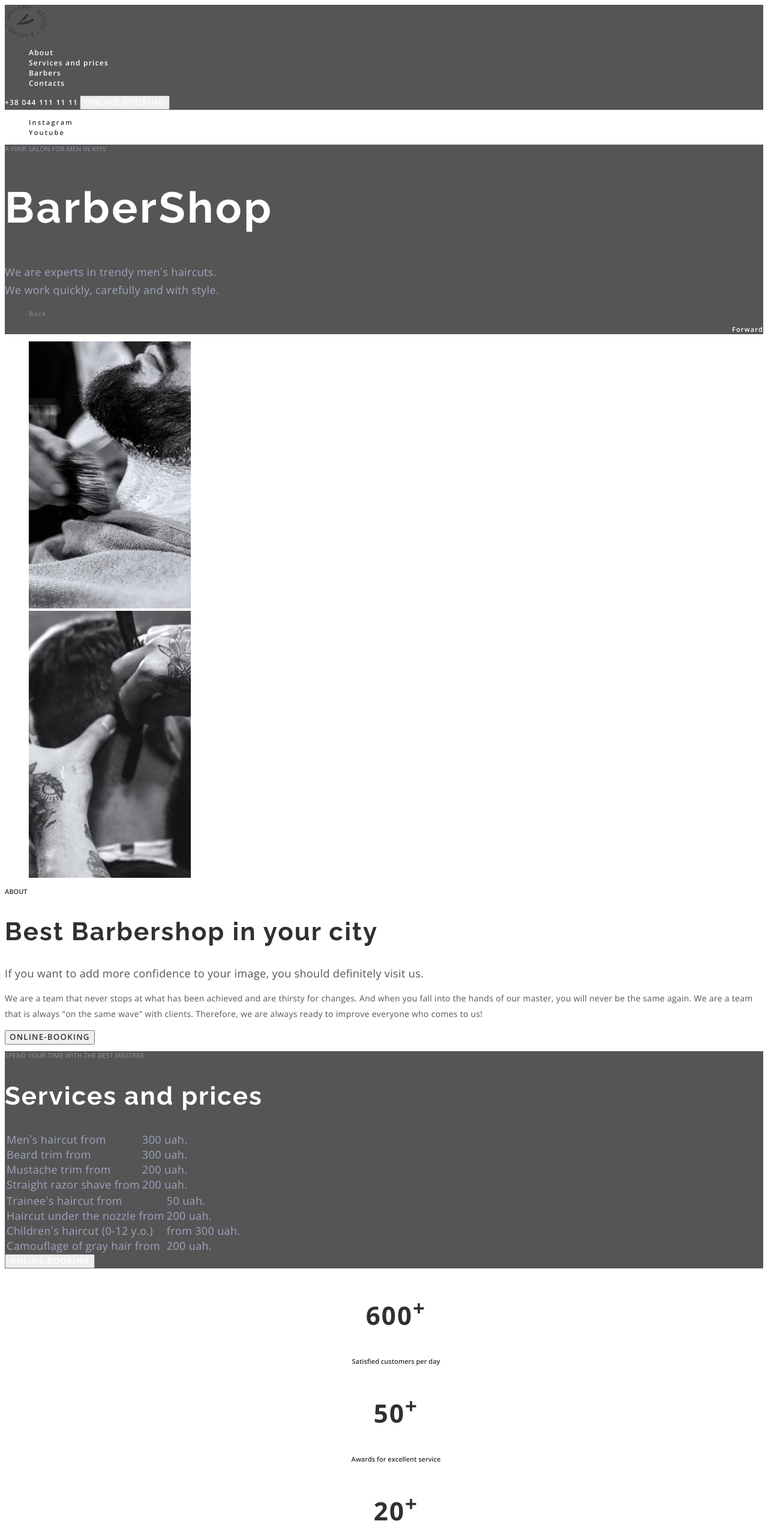
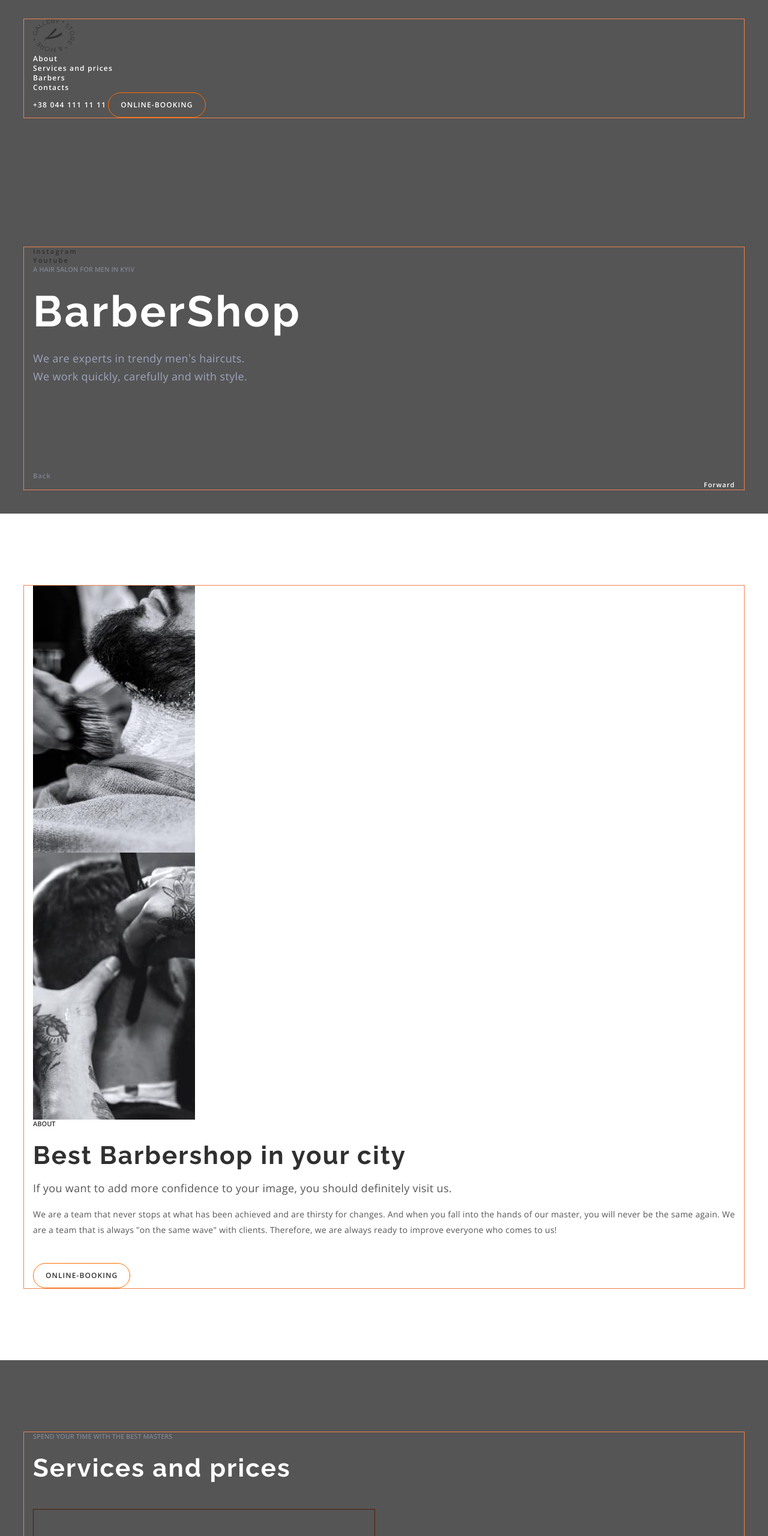
Before and after one commit to zemfira1/barbershop, a plain HTML site: page index.html in a window 1280 px wide. Shown: the top 2560 px of the page at 60% size. Drawn offline with nearby package versions, Linux system fonts and the light colour scheme.

Commit message:
padding+margin

```diff
--- a/css/styles.css
+++ b/css/styles.css
@@ -16,11 +16,35 @@ body {
     font-size: 12px;
     font-weight: 400;
 }
+
+p,
+h1,
+h2,
+h3,
+h4,       /*сбросили автоматические марджины*/
+h5,
+h6,
+table
+{
+    margin: 0;
+}
+
+ul{
+    margin: 0;
+    padding-left: 0;
+}
+
+img{
+    display: block;
+}
+
+
 .list {
-    list-style: none;
+    list-style: none;  /*убрали маркировку списков*/
 }
 .link{
-    text-decoration: none;
+    text-decoration: none;  /*убрали подчеркивание ссылок*/
+    display: inline-block;  /*сделали ссылки блочно-строчными */
 }
 .link:hover,
 .link:focus,
@@ -30,11 +54,13 @@ body {
 }
 
 .contacts-item-link{
-    font-style: normal;
+    font-style: normal;  /*внутри адреса сняли автоматический курсив*/
 }
 
                  /*header*/
 .header{
+    padding-top: 32px;
+    padding-bottom: 32px;
     background-color: var(--primary-text-color); /*временно*/
 }
 .header-nav-link{
@@ -52,22 +78,32 @@ body {
 
 }
 .button{
+    border: 1px solid var(--accent-color);
+    border-radius: 25px;
+    background-color: transparent; /*прозрачный фон*/
+    padding: 12px 20px;
     font-family: inherit;
     color: var(--white-color);
     font-weight: 600;
     line-height: 1.33;
     letter-spacing: 0.09em;
     text-transform: uppercase;
+    cursor: pointer;
 }
 .about-button{
     color: var(--second-text-color);
 }
 .button:hover,
 .button:focus{
-    color: var(--accent-color);
+    color: var(--white-color);
+    background-color: var(--accent-color);
 }
 
             /*sidebar*/
+.sidebar{
+    padding-top: 27px;
+    padding-bottom: 58px;
+}
 .sidebar-item-link{
     color: var(--second-text-color);
     font-weight: 600;
@@ -83,9 +119,12 @@ body {
 
             /*hero*/
 .hero{
+    padding-top: 184px;
+    padding-bottom: 40px;
     background-color: var(--primary-text-color);
 }
 .hero-pre-title{
+    margin-bottom: 20px;
     color: var(--color-with-transparency);
     font-weight: 600;
     font-size: 11px;
@@ -93,6 +132,7 @@ body {
     text-transform: uppercase;
 }
 .hero-title{
+    margin-bottom: 20px;
     color: var(--white-color);
     font-family: 'Raleway', sans-serif;
     font-size: 72px;
@@ -100,6 +140,7 @@ body {
     letter-spacing: 0.05em;
 }
 .hero-after-title{
+    margin-bottom: 144px;
     color: var(--hero-text-color);
     font-size: 18px;
     line-height: 1.67;
@@ -124,7 +165,12 @@ body {
 
 
             /*about*/
+.about{
+    padding-top: 120px;
+    padding-bottom: 120px;
+}
 .about-pre-title {
+    margin-bottom: 20px;
     color: var(--second-text-color);
     font-weight: 600;
     font-size: 11px;
@@ -132,6 +178,7 @@ body {
     text-transform: uppercase;
 }
 .about-title {
+    margin-bottom: 20px;
     color: var(--second-text-color);
     font-family: 'Raleway', sans-serif;
     font-size: 42px;
@@ -139,6 +186,7 @@ body {
     letter-spacing: 0.05em;
 }
 .about-subtitle {
+    margin-bottom: 20px;
     color:var(--primary-text-color);
     font-weight: 400;
     font-size: 18px;
@@ -146,6 +194,7 @@ body {
     letter-spacing: 0.02em;
 }
 .about-text {
+    margin-bottom: 42px;
     color: var(--primary-text-color);
     font-size: 14px;
     line-height: 1.86;
@@ -155,10 +204,13 @@ body {
 
             /*price*/
 .price {
+    padding-top: 120px;
+    padding-bottom: 120px;
     background-color: var(--primary-text-color);
 }
 
 .price-pre-title {
+    margin-bottom: 20px;
     color: var(--color-with-transparency);
     font-weight: 600;
     font-size: 11px;
@@ -166,22 +218,52 @@ body {
     text-transform: uppercase;
 }
 .price-title {
+    margin-bottom: 44px;
     color: var(--white-color);
     font-family: 'Raleway', sans-serif;
     font-size: 42px;
     line-height: 1.17;
     letter-spacing: 0.05em;
 }
+/*.table-one{}
+.table-two{}*/
+
 .table-service,
 .table-price {
+    padding: 0;
     color: var(--hero-text-color);
     font-size: 18px;
     line-height: 1.17;
     letter-spacing: 0.02em;
 }
+.price-table{
+    margin-bottom: 44px;
+    width: 570px;
+    height: 240px;
+    padding: 30px 22px 30px 20px;
+
+    border: 1px solid #4d1b02;
+}
+/*.table-line:nth-last-child(n+2){
+    padding-bottom: 20px;
+}*/
+
 
 
         /*progress*/
+.progress{
+    padding-top: 120px;
+    padding-bottom: 120px;
+}
+.progress-item{
+    display: block;
+    width: 170px;
+    height: 133px;
+    text-align: center;
+    padding: 20px 24px;
+    margin-bottom: 20px;
+    background-color: var(--second-bg-color);
+}
 .progress-item-number {
     color: var(--second-text-color);
     font-weight: 700;
@@ -198,6 +280,7 @@ body {
     text-align: center;
 }
 .progress-pre-title {
+    margin-bottom: 20px;
     color: var(--second-text-color);
     font-weight: 600;
     font-size: 11px;
@@ -205,6 +288,7 @@ body {
     text-transform: uppercase;
 }
 .progress-title {
+    margin-bottom: 20px;
     color: var(--second-text-color);
     font-family: 'Raleway', sans-serif;
     font-size: 42px;
@@ -217,19 +301,26 @@ body {
     line-height: 1.67;
     letter-spacing: 0.02em;
 }
+.orange-color{
+    color: var(--accent-color);
+}
 
 
             /*barbers*/
 .barbers {
+    padding-top: 120px;
+    padding-bottom: 120px;
     background-color: var(--second-bg-color);
 }
 .barbers-pre-title {
+    margin-bottom: 20px;
     color: var(--second-text-color);
     font-weight: 600;
     font-size: 11px;
     line-height: 1.36;
 }
 .barbers-title {
+    margin-bottom: 44px;
     color: var(--second-text-color);
     font-family: 'Raleway',sans-serif;
     font-size: 42px;
@@ -253,7 +344,12 @@ body {
 
 
         /*workphoto*/
+.workphoto{
+    padding-top: 120px;
+    padding-bottom: 120px;
+}
 .workphoto-pre-title {
+    margin-bottom: 44px;
     color: var(--second-text-color);
     font-weight: 600;
     font-size: 11px;
@@ -262,14 +358,33 @@ body {
 }
 
 
+        /*online-booking*/
+.online-booking{
+    padding-top: 130px;
+    padding-bottom: 183px;
+}
+
         /*contacts*/
-.contacts {background-color: var(--primary-text-color);}
+.contacts {
+    padding-top: 130px;
+    padding-bottom: 120px;
+    background-color: var(--primary-text-color);}
 .contacts-title {
+    margin-bottom: 40px;
     color: var(--white-color);
     font-family: 'Raleway', sans-serif;
     font-size: 42px;
     line-height: 1.17;
     letter-spacing: 0.05em;
+}
+.contacts-address{
+    width: 270px;
+    height: 160px;
+    padding: 0;
+    margin-bottom: 70px;
+}
+.contacts-item:nth-last-child(n+2){
+    margin-bottom: 20px;
 }
 .contacts-item-link {
     color: var(--hero-text-color);
@@ -279,6 +394,7 @@ body {
     letter-spacing: 0.02em;
 }
 .contacts-subtitle {
+    margin-bottom: 20px;
     color: var(--white-color);
     font-weight: 600;
     font-size: 11px;
@@ -295,6 +411,8 @@ body {
 
             /*footer*/
 .footer {
+    padding-top: 56px;
+    padding-bottom: 56px;
     background-color: var(--second-bg-color);
 }
 .footer-copyright {
@@ -308,13 +426,23 @@ body {
     color: var(--second-text-color);
     font-weight: 600;
     font-size: 11px;
-    line-height: 1.36px;
+    line-height: 1.36;
     letter-spacing: 0.2em;
+}
+
+.container {    /*ставятся внутри секции*/
+    width: 100%;  /*использовать 100% ширины*/
+    max-width: 1200px; /*максимальная ширина*/
+    padding-left: 15px; /*паддинги включены в ширину*/
+    padding-right: 15px;
+    margin: 0 auto;
+
+    outline: 1px solid #f0824c; /*временная рамка для наглядности*/
 }
 
 
 .hidden {
-    position: absolute;
+    position: absolute;   /*скрыли элемент*/
     width: 1px;
     height: 1px;
     margin: -1px;
--- a/index.html
+++ b/index.html
@@ -11,11 +11,19 @@
       href="https://fonts.googleapis.com/css2?family=Open+Sans:wght@400;600;700&family=Raleway:wght@700&display=swap"
       rel="stylesheet"
     />
+    <link
+      rel="stylesheet"
+      href="https://cdnjs.cloudflare.com/ajax/libs/modern-normalize/1.1.0/modern-normalize.min.css"
+      integrity="sha512-wpPYUAdjBVSE4KJnH1VR1HeZfpl1ub8YT/NKx4PuQ5NmX2tKuGu6U/JRp5y+Y8XG2tV+wKQpNHVUX03MfMFn9Q=="
+      crossorigin="anonymous"
+      referrerpolicy="no-referrer"
+    />
     <link rel="stylesheet" href="./css/styles.css" />
   </head>
   <body>
     <header class="header">
       <!--Навигационные элементы-->
+      <div class="container">
         <nav class="header-nav">
           <a href="./index.html" class="header-nav-logo-link link"
             ><img
@@ -44,10 +52,12 @@
           >+38 044 111 11 11</a
         >
         <button type="button" class="button">Online-booking</button>
+      </div>
     </header>
 
     <main>
-      <div class="sidebar">
+      <!--<div class="sidebar">
+        <div class="container">
           <ul class="sidebar-list list">
             <li class="sidebar-item">
               <a
@@ -69,7 +79,29 @@
             </li>
           </ul>
         </div>
+      </div>-->
       <div class="hero">
+        <div class="container">
+          <ul class="sidebar-list list">
+            <li class="sidebar-item">
+              <a
+                href="./http://"
+                targer="_blank"
+                rel="noopen norefferer nofollow"
+                class="sidebar-item-link link"
+                >Instagram</a
+              >
+            </li>
+            <li class="sidebar-item">
+              <a
+                href="./http://"
+                targer="_blank"
+                rel="noopen norefferer nofollow"
+                class="sidebar-item-link link"
+                >Youtube</a
+              >
+            </li>
+          </ul>
           <p class="hero-pre-title">A hair salon for men in Kyiv</p>
           <h1 class="hero-title">BarberShop</h1>
           <p class="hero-after-title">
@@ -85,8 +117,9 @@
             </li>
           </ul>
         </div>
-
+      </div>
       <section class="about">
+        <div class="container">
           <ul class="about-list list">
             <li class="about-item">
               <img
@@ -116,59 +149,63 @@
           <p class="about-text">
             We are a team that never stops at what has been achieved and are
             thirsty for changes. And when you fall into the hands of our master,
-          you will never be the same again. We are a team that is always "on the
-          same wave" with clients. Therefore, we are always ready to improve
-          everyone who comes to us!
+            you will never be the same again. We are a team that is always "on
+            the same wave" with clients. Therefore, we are always ready to
+            improve everyone who comes to us!
           </p>
           <button type="button" class="button link about-button">
             Online-booking
           </button>
+        </div>
       </section>
 
       <section class="price">
+        <div class="container">
           <p class="price-pre-title">Spend your time with the best masters</p>
           <h2 class="price-title">Services and prices</h2>
-        <table class="price-table">
-          <tr>
+          <table class="price-table table-one">
+            <tr class="table-line">
               <td class="table-service">Men&#700;s haircut from</td>
               <td class="table-price">300 uah.</td>
             </tr>
-          <tr>
+            <tr class="table-line">
               <td class="table-service">Beard trim from</td>
               <td class="table-price">300 uah.</td>
             </tr>
-          <tr>
+            <tr class="table-line">
               <td class="table-service">Mustache trim from</td>
               <td class="table-price">200 uah.</td>
             </tr>
-          <tr>
+            <tr class="table-line">
               <td class="table-service">Straight razor shave from</td>
               <td class="table-price">200 uah.</td>
             </tr>
           </table>
-        <table class="price-table">
-          <tr>
+          <table class="price-table table-two">
+            <tr class="table-line">
               <td class="table-service">Trainee&#700;s haircut from</td>
               <td class="table-price">50 uah.</td>
             </tr>
-          <tr>
+            <tr class="table-line">
               <td class="table-service">Haircut under the nozzle from</td>
               <td class="table-price">200 uah.</td>
             </tr>
-          <tr>
+            <tr class="table-line">
               <td class="table-service">Children&#700;s haircut (0-12 y.o.)</td>
               <td class="table-price">from 300 uah.</td>
             </tr>
-          <tr>
+            <tr class="table-line">
               <td class="table-service">Camouflage of gray hair from</td>
               <td class="table-price">200 uah.</td>
             </tr>
           </table>
 
           <button type="button" class="button link">Online-booking</button>
+        </div>
       </section>
 
       <section class="progress">
+        <div class="container">
           <ul class="progress-list list">
             <li class="progress-item">
               <p class="progress-item-number">
@@ -198,12 +235,14 @@
           <p class="progress-pre-title">Old traditional school</p>
           <h2 class="progress-title">¿Why people come to us?</h2>
           <p class="progress-title-text">
-          Only good things are said about us. But it's better to see and feel 1
-          time than read 10 times.
+            Only good things are said about us. But it's better to see and feel
+            1 time than read 10 times.
           </p>
+        </div>
       </section>
 
       <section class="barbers">
+        <div class="container">
           <p class="barbers-pre-title">For true enjoyers of the atmosphere</p>
           <h2 class="barbers-title">Our barbers</h2>
           <ul class="barbers-list list">
@@ -241,9 +280,11 @@
               <p class="barbers-speciality">Extreme Barber</p>
             </li>
           </ul>
+        </div>
       </section>
 
       <section class="workphoto">
+        <div class="container">
           <p class="workphoto-pre-title">In Latin, "barba" means "beard"</p>
           <h2 class="hidden">rectangle</h2>
           <!--Этот заголовок скроем-->
@@ -285,13 +326,17 @@
               />
             </li>
           </ul>
+        </div>
       </section>
 
-      <section>
+      <section class="online-booking">
+        <div class="container">
           <h2>Online-booking</h2>
+        </div>
       </section>
 
       <section class="contacts">
+        <div class="container">
           <h2 class="contacts-title">Contacts</h2>
           <address class="contacts-address">
             <ul class="contacts-list list">
@@ -320,10 +365,12 @@
           </address>
           <h3 class="contacts-subtitle">Working hours</h3>
           <p class="contacts-subtitle-text">Every day from 9:00 to 22:00</p>
+        </div>
       </section>
     </main>
 
     <footer class="footer">
+      <div class="container">
         <p class="footer-copyright">&copy; Copyright 2020</p>
         <ul class="footer-copyright-list list">
           <li class="footer-copyright-item">
@@ -345,6 +392,7 @@
             >
           </li>
         </ul>
+      </div>
     </footer>
   </body>
 </html>
```
Also changed, not shown: 1 other file. Lines whose indentation alone changed are shown as unchanged.
